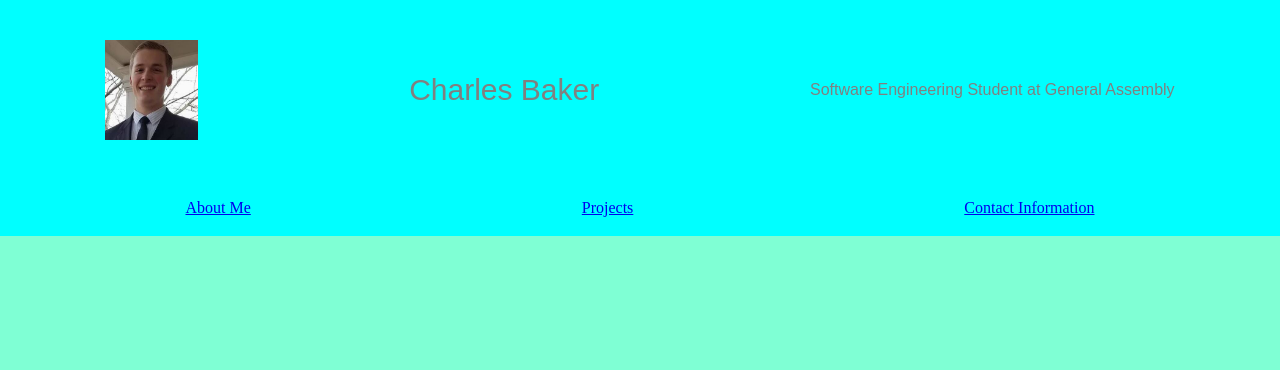
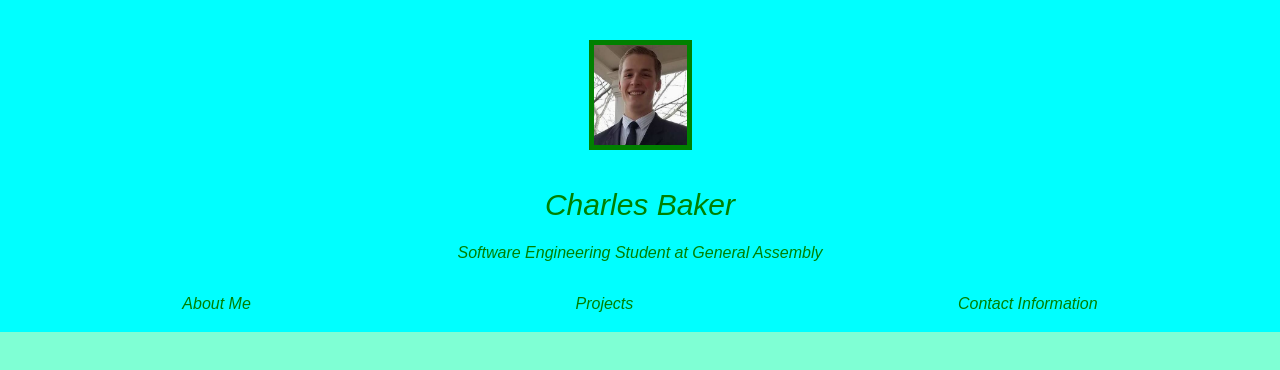
Before and after one commit to bakercharles14/bakercharles14.github.io, a plain HTML site: page index.html in a window 1280 px wide. Drawn offline with Linux system fonts and the light colour scheme.

Commit message:
updated css.style

```diff
--- a/style.css
+++ b/style.css
@@ -2,19 +2,24 @@ h1 {
     font-size: 30px;
     font-weight: normal;
     font-family: Arial, Helvetica, sans-serif;
-    color: gray;
+    color: green;
+    font-style: oblique;
+    margin: 0 0 25px 0;
 }
 
 h4 {
     font-weight: normal;
     font-family: Arial, Helvetica, sans-serif;
-    color: gray;
+    color: green;
+    font-style: oblique;
+    margin: 0 0 15px 0;
 }
 
 img {
     height: 100px;
     width: 93px;
     margin: 40px 0;
+    border: 5px solid green;
 }
 
 .nav-bar {
@@ -29,6 +34,7 @@ header {
     display: flex;
     align-items: center;
     justify-content: space-around;
+    flex-direction: column;
 }
 
 body {
@@ -36,6 +42,9 @@ body {
     width: 100%;
 }
 
-.nav-content {
-
+.nav-content > a {
+color: green;
+text-decoration: none;
+font-family: Arial, Helvetica, sans-serif;
+font-style: oblique;
 }
```
